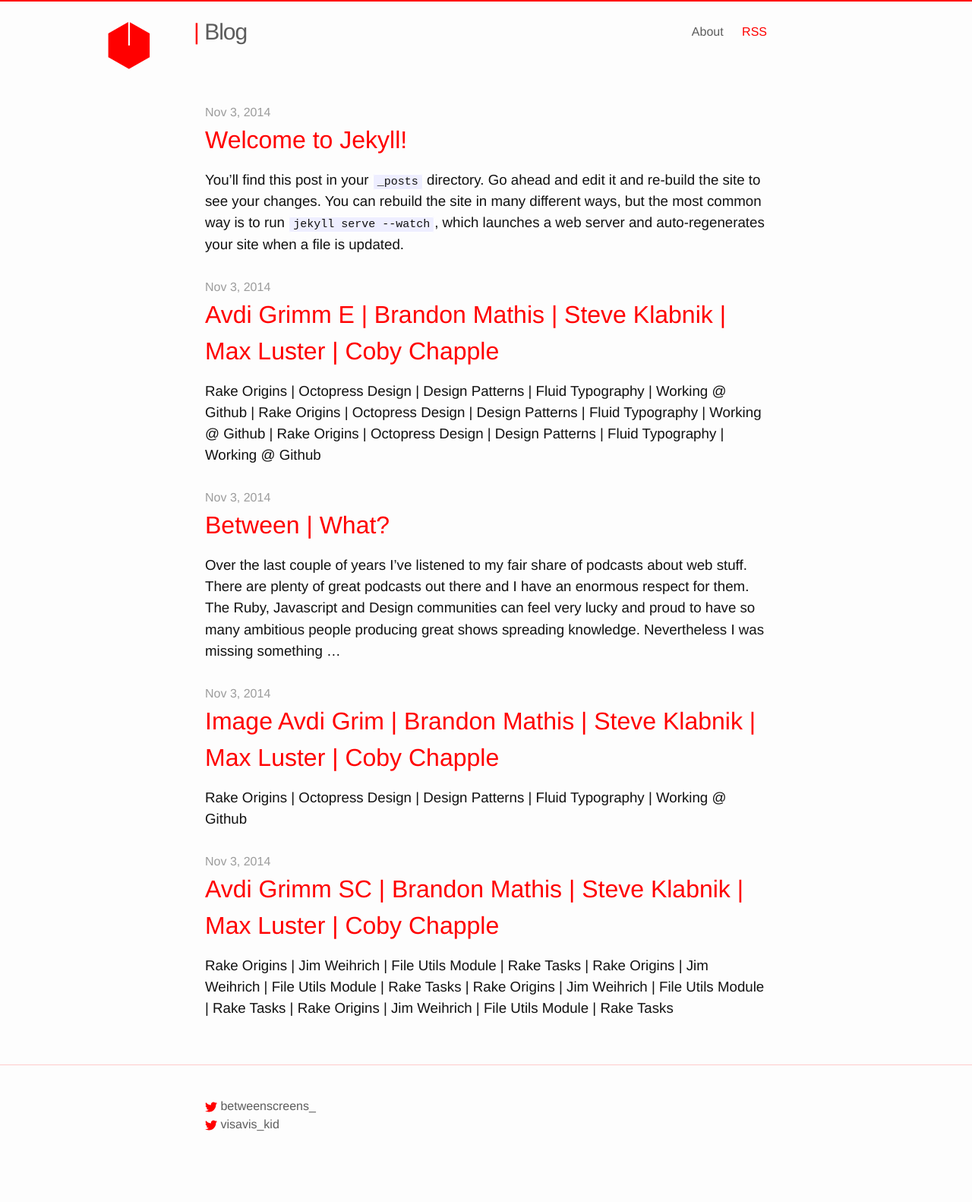
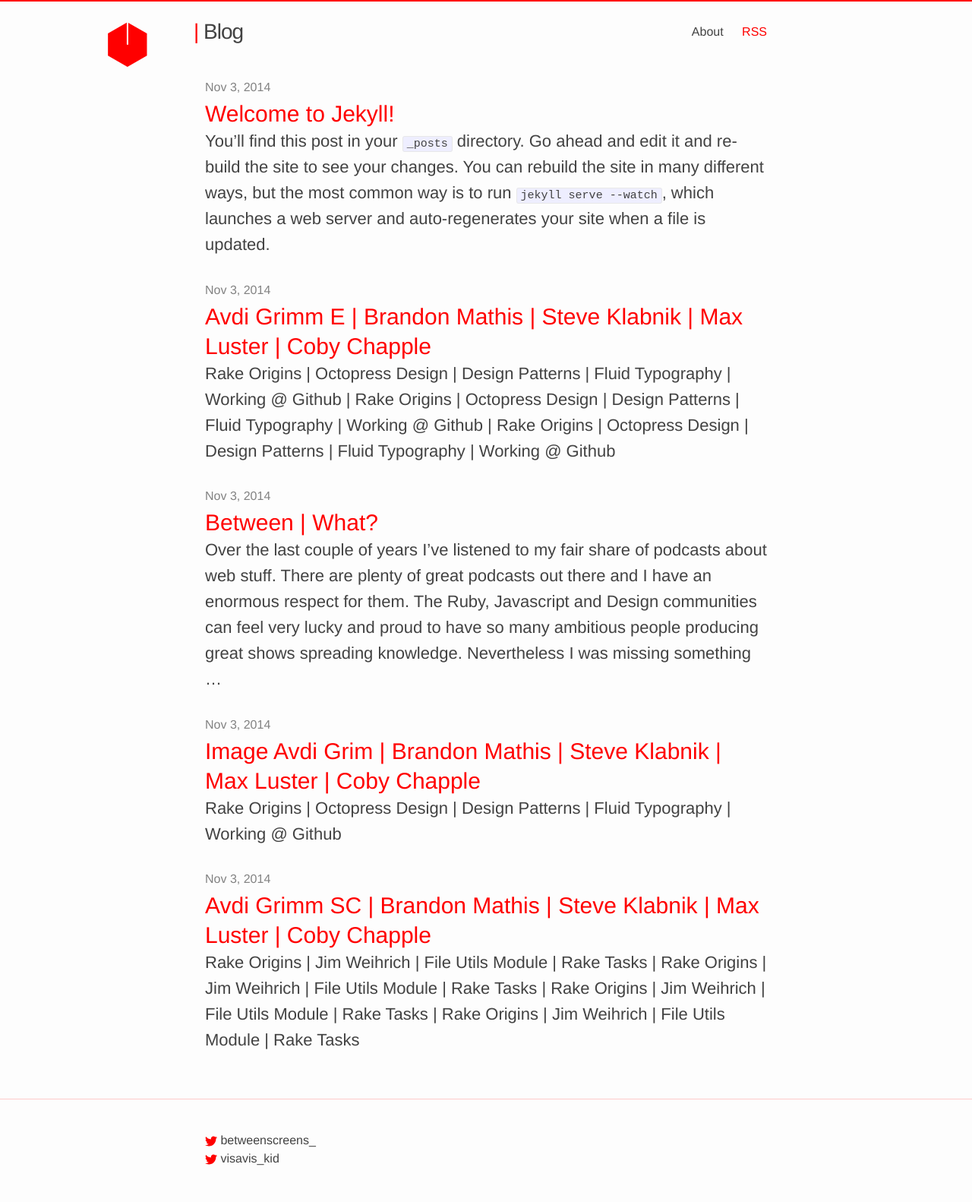
Before and after one commit to vis-kid/between_blog, a Jekyll site: the page built from index.html, in a window 1280 px wide. Shown: the whole page at 76% size. Built offline with Jekyll 4.4.1, drawn with Linux system fonts in a browser that asks for light colours; the list of posts is cut into pages by our own code; before the commit the page ends 1537 px from its top, so only the background shows below that.

Commit message:
Next iteration of design -refines styles for date, list-keywords, post-title

```diff
--- a/_sass/_layout.scss
+++ b/_sass/_layout.scss
@@ -21,7 +21,7 @@
 }
 
 .site-title {
-    font-size: 30px;
+    font-size: 28px;
     line-height: 56px;
     letter-spacing: -1px;
     margin-bottom: 0;
@@ -179,6 +179,7 @@
  */
 .page-content {
     padding: $spacing-unit 0;
+		padding-top: 0px;
 }
 
 .page-heading {
@@ -203,18 +204,30 @@
 }
 
 .post-meta {
-    color: $grey-color;
+  color: $grey-color;
+}
+
+span.post-meta {
+  margin-bottom: 3px;
+	display: block;
 }
 
 .post-link {
-  font-size: 32px;
+  font-size: 30px;
+	line-height: 1.3;
   &:hover {
     color: $red;
     border-bottom: 2px solid $red;
   }
 }
 
+a.post-link {
+	display: block;
+}
 
+.post-list h2 {
+  margin-bottom: 0px;
+}
 
 /**
  * Posts
@@ -271,10 +284,10 @@
 }
 
 img.cube_logo {
-  width: 9.3%;
-	height: 9.3%;
-	margin-top: 11px;
-	margin-left: -190px;
+  width: 8.8%;
+	height: 8.8%;
+	margin-top: 12px;
+	margin-left: -185px;
 	opacity: 0;
 	&:hover {
     opacity: 0;
@@ -306,12 +319,14 @@
 .episode_number {
   font-size: 22px;
   color: $grey-color;
+	margin-bottom: 0px;
 }
 
 h2.keywords {
   font-size: 30px;
 	color: $grey-color-dark;
 	line-height: 1.4;
+	margin-bottom: 0px;
 }
 
 h3.interviewee_name {
@@ -319,3 +334,9 @@
 	font-style: italic;
 	font-size: 22px;
 }
+
+h3.list-keywords {
+  color: $grey-color-dark;
+	font-size: 22px;
+	line-height: 1.55;
+}
--- a/css/main.scss
+++ b/css/main.scss
@@ -18,7 +18,8 @@
 
 $red:              #FF0000;
 $brand-color:      $red;
-$grey-color:       lighten(#828282, 10%);
+$grey-color:       #828282;
+//$grey-color:       lighten(#828282, 20%);
 $grey-color-light: lighten($grey-color, 40%);
 $grey-color-dark:  darken($grey-color, 25%);
 
```
